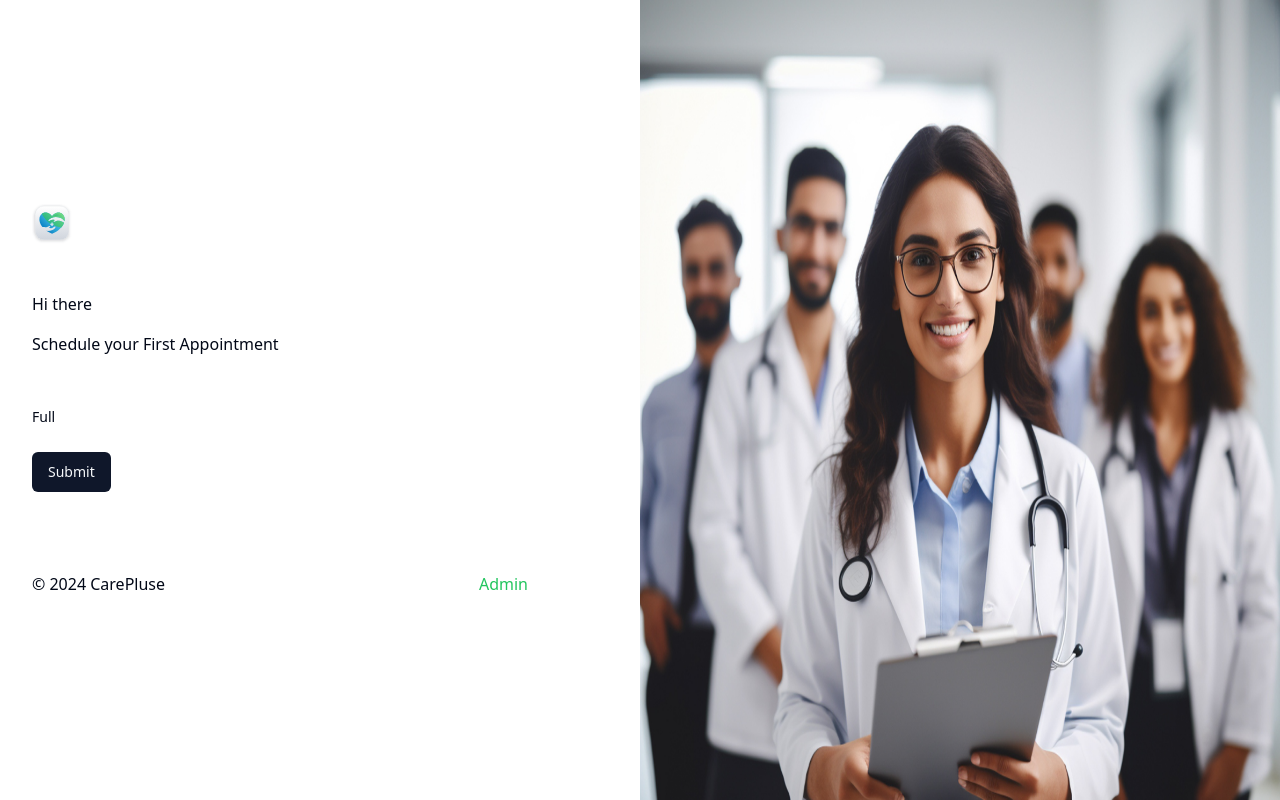
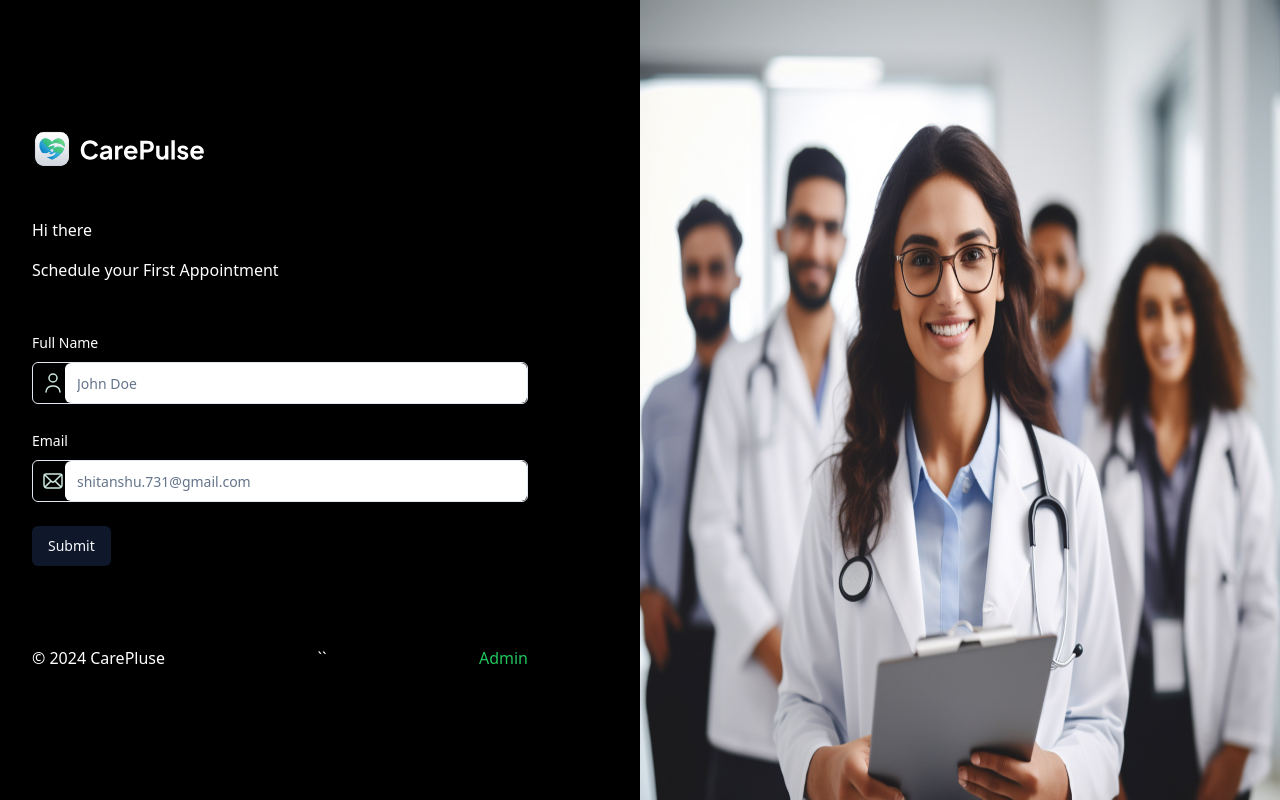
Before and after one commit to Shitanshu731/HealthManagement, a Next.js app: page / in a window 1280 px wide. Built offline with nearby package versions, Linux system fonts and the light colour scheme.

Commit message:
Create FormInput For String

```diff
--- a/app/page.tsx
+++ b/app/page.tsx
@@ -5,7 +5,7 @@ import Link from "next/link";
 
 export default function Home() {
   return (
-    <div className="flex h-screen max-h-screen">
+    <div className="flex h-screen max-h-screen bg-black text-white ">
       <section className="remove-scrollbar container my-auto">
         <div className="sub-container max-w-[496px]">
           <Image
@@ -22,6 +22,7 @@ export default function Home() {
             <p className="justify-items-end text-dark-600 xl:text-left">
               © 2024 CarePluse
             </p>
+            ``
             <Link href="/?admin=true" className="text-green-500">
               Admin
             </Link>
--- a/components/CustomFormField.tsx
+++ b/components/CustomFormField.tsx
@@ -10,12 +10,13 @@ import {
 import { Input } from "@/components/ui/input";
 import { Control } from "react-hook-form";
 import { FormFieldType } from "./forms/PatientForm";
+import Image from "next/image";
 interface CustomProps {
   control: Control<any>;
   fieldType: FormFieldType;
   name: string;
   label?: string;
-  palceholder?: string;
+  placeholder?: string;
   iconSrc?: string;
   iconAlt?: string;
   disabled?: boolean;
@@ -23,6 +24,34 @@ interface CustomProps {
   showTimeSelect?: string;
   children?: React.ReactNode;
 }
+const RenderField = ({ field, props }: { field: any; props: CustomProps }) => {
+  const { fieldType, iconAlt, iconSrc, placeholder } = props;
+  switch (fieldType) {
+    case FormFieldType.INPUT:
+      return (
+        <div className="flex rounded-md border border-dark-500 bg-dark-500">
+          {iconSrc && (
+            <Image
+              src={iconSrc}
+              height={24}
+              width={24}
+              alt={iconAlt || "icon"}
+              className="ml-2"
+            />
+          )}
+          <FormControl>
+            <Input
+              placeholder={placeholder}
+              {...field}
+              className="shad-input border-0"
+            />
+          </FormControl>
+        </div>
+      );
+    default:
+      break;
+  }
+};
 const CustomFormField = (props: CustomProps) => {
   const { control, fieldType, name, label } = props;
   return (
@@ -34,6 +63,7 @@ const CustomFormField = (props: CustomProps) => {
           {fieldType !== FormFieldType.CHECKBOX && label && (
             <FormLabel>{label}</FormLabel>
           )}
+          <RenderField field={field} props={props} />
         </FormItem>
       )}
     />
--- a/components/forms/PatientForm.tsx
+++ b/components/forms/PatientForm.tsx
@@ -44,11 +44,20 @@ const PatientForm = () => {
         <CustomFormField
           control={form.control}
           fieldType={FormFieldType.INPUT}
-          label="Full"
+          label="Full Name"
           name="name"
           placeholder="John Doe"
           iconSrc="/assets/icons/user.svg"
-          iconAlt="asdasd"
+          iconAlt="Name"
+        />
+        <CustomFormField
+          control={form.control}
+          fieldType={FormFieldType.INPUT}
+          label="Email"
+          name="email"
+          placeholder="shitanshu.731@gmail.com"
+          iconSrc="/assets/icons/email.svg"
+          iconAlt="Email"
         />
         <Button type="submit">Submit</Button>
       </form>
```
